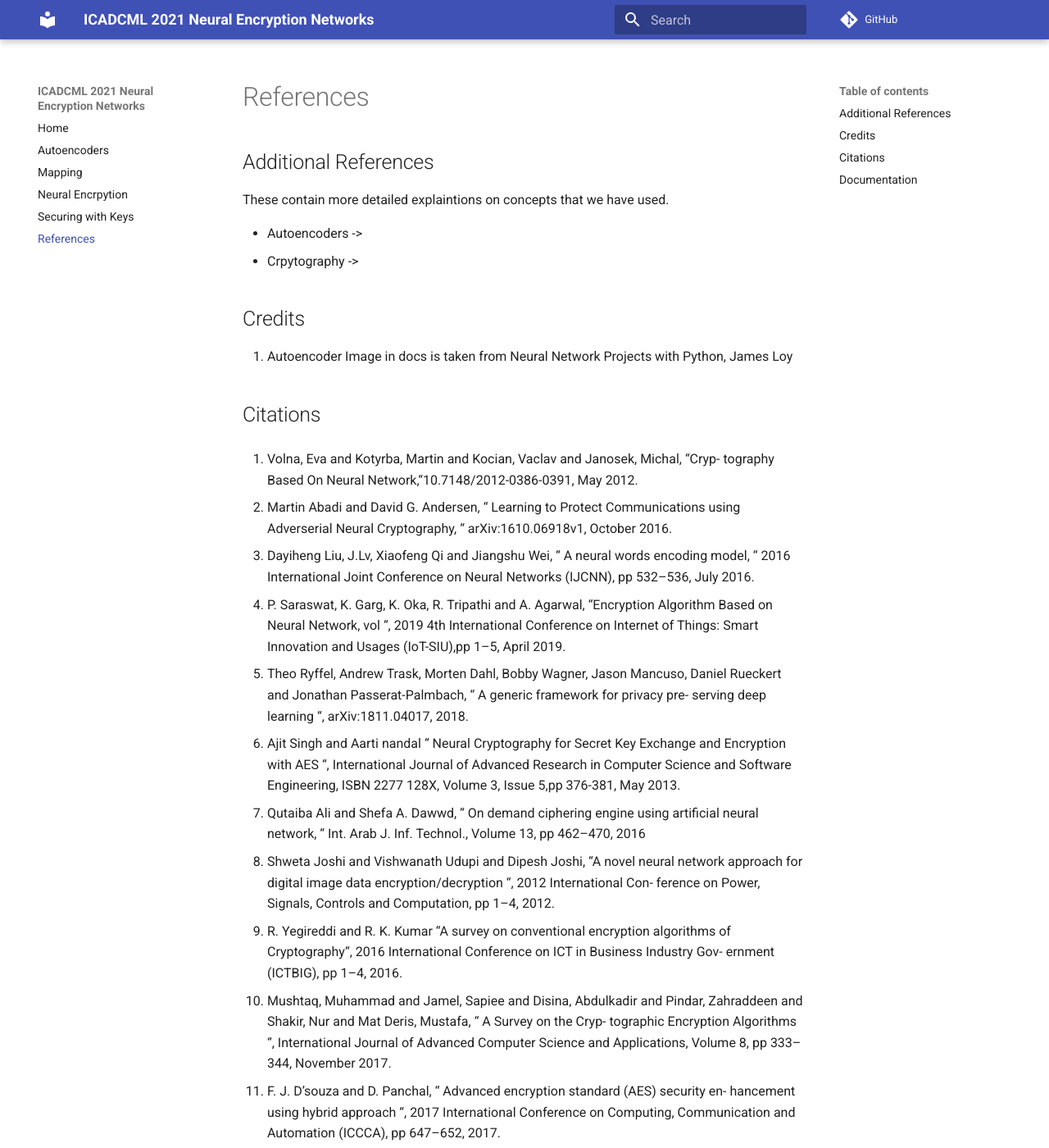
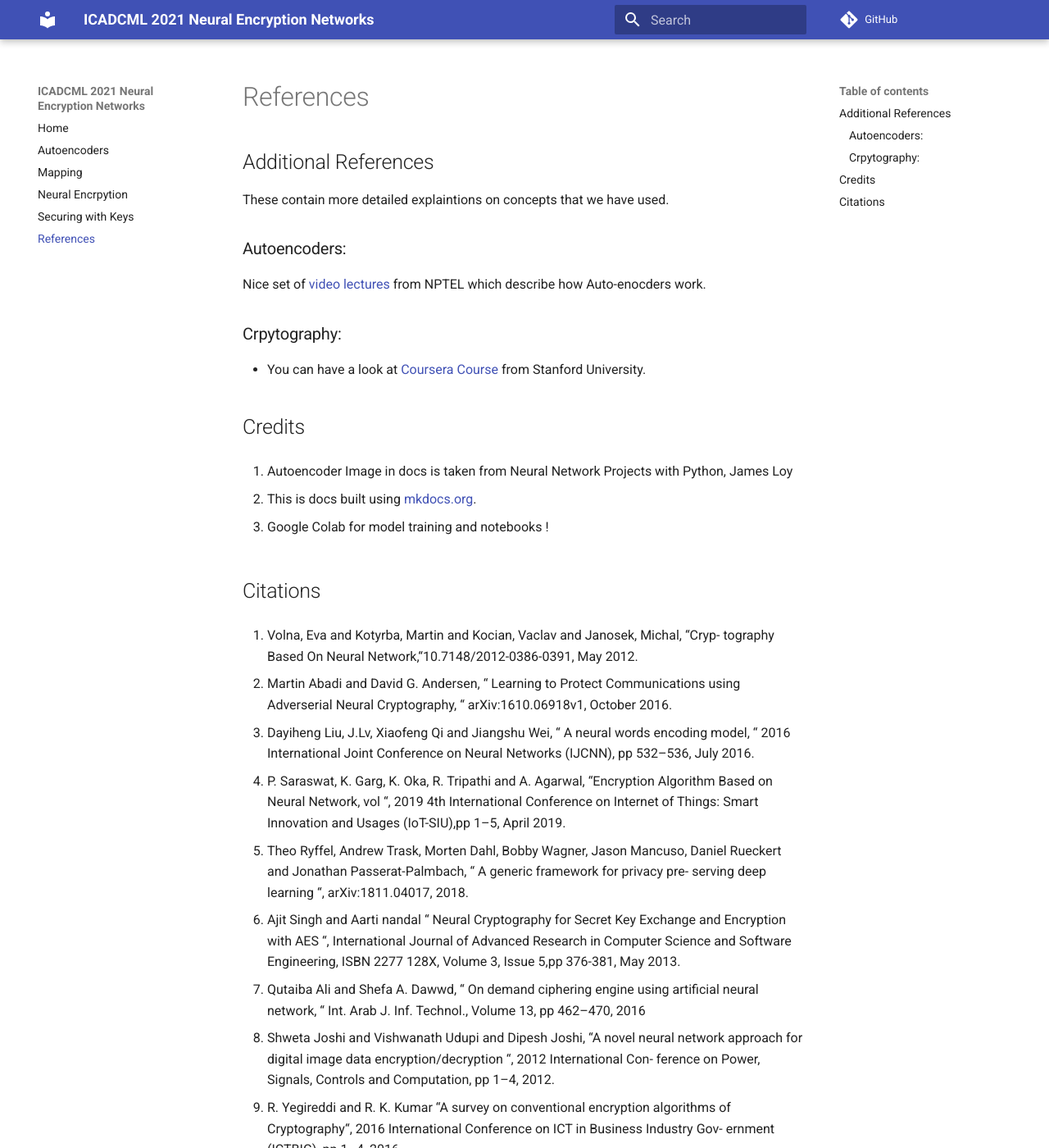
Before and after one commit to oke-aditya/neural_encryption_networks, an MkDocs documentation site: the page built from docs/templates/references.md, in a window 1280 px wide and 1400 px high. Shown: the whole window at 82% size. Built offline with MkDocs 1.6.1 and Material for MkDocs 9.7.7, drawn with Linux system fonts in a browser that asks for light colours; comment, search, counter and statistics services are not loaded; some of the changed text lies outside the part shown.

Commit message:
adds some references and little desc

```diff
--- a/docs/templates/references.md
+++ b/docs/templates/references.md
@@ -2,13 +2,23 @@
 
 These contain more detailed explaintions on concepts that we have used.
 
-- Autoencoders ->
-- Crpytography ->
+### Autoencoders:
+
+Nice set of [video lectures](https://www.youtube.com/watch?v=wPz3MPl5jvY&list=PLyqSpQzTE6M9gCgajvQbc68Hk_JKGBAYT&index=52)
+from NPTEL which describe how Auto-enocders work.
+
+### Crpytography:
+
+- You can have a look at [Coursera Course](https://www.coursera.org/learn/crypto) from Stanford University.
 
 ## Credits
 
 1. Autoencoder Image in docs is taken from
 Neural Network Projects with Python, James Loy
+
+2. This is docs built using [mkdocs.org](https://www.mkdocs.org).
+
+3. Google Colab for model training and notebooks !
 
 ## Citations
 
@@ -56,7 +66,3 @@ hancement using hybrid approach “, 2017 International Conference on Computing,
 Communication and Automation (ICCCA), pp 647–652, 2017.
 
 12. N. Provos, ”A Virtual Honeypot Framework”, Proc. Usenix Security Conf., 2004.
-
-## Documentation
-
-This is docs built using [mkdocs.org](https://www.mkdocs.org).
```
Also changed, not shown: docs/templates/autoencoders.md (+5 -0 lines).
